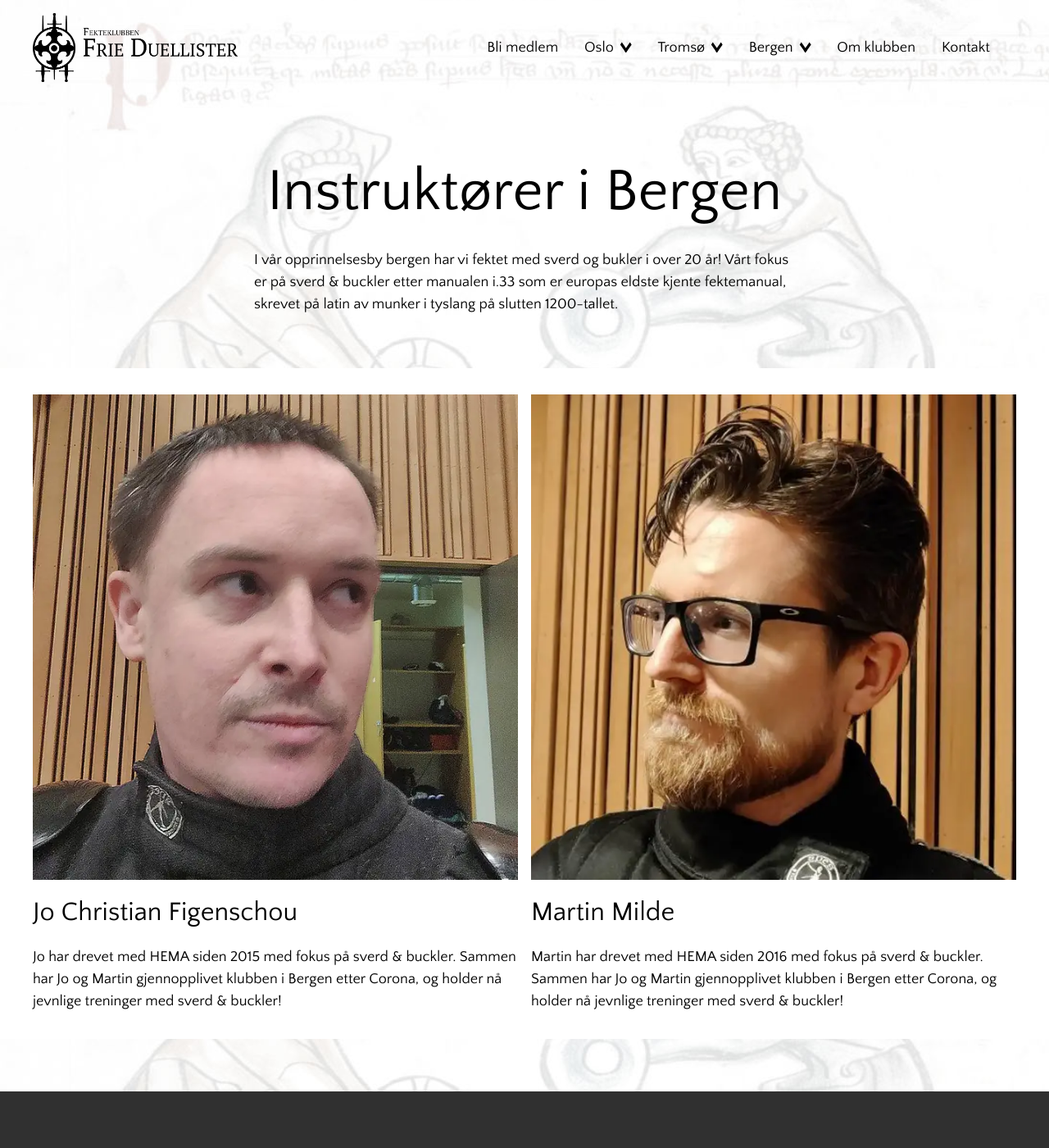
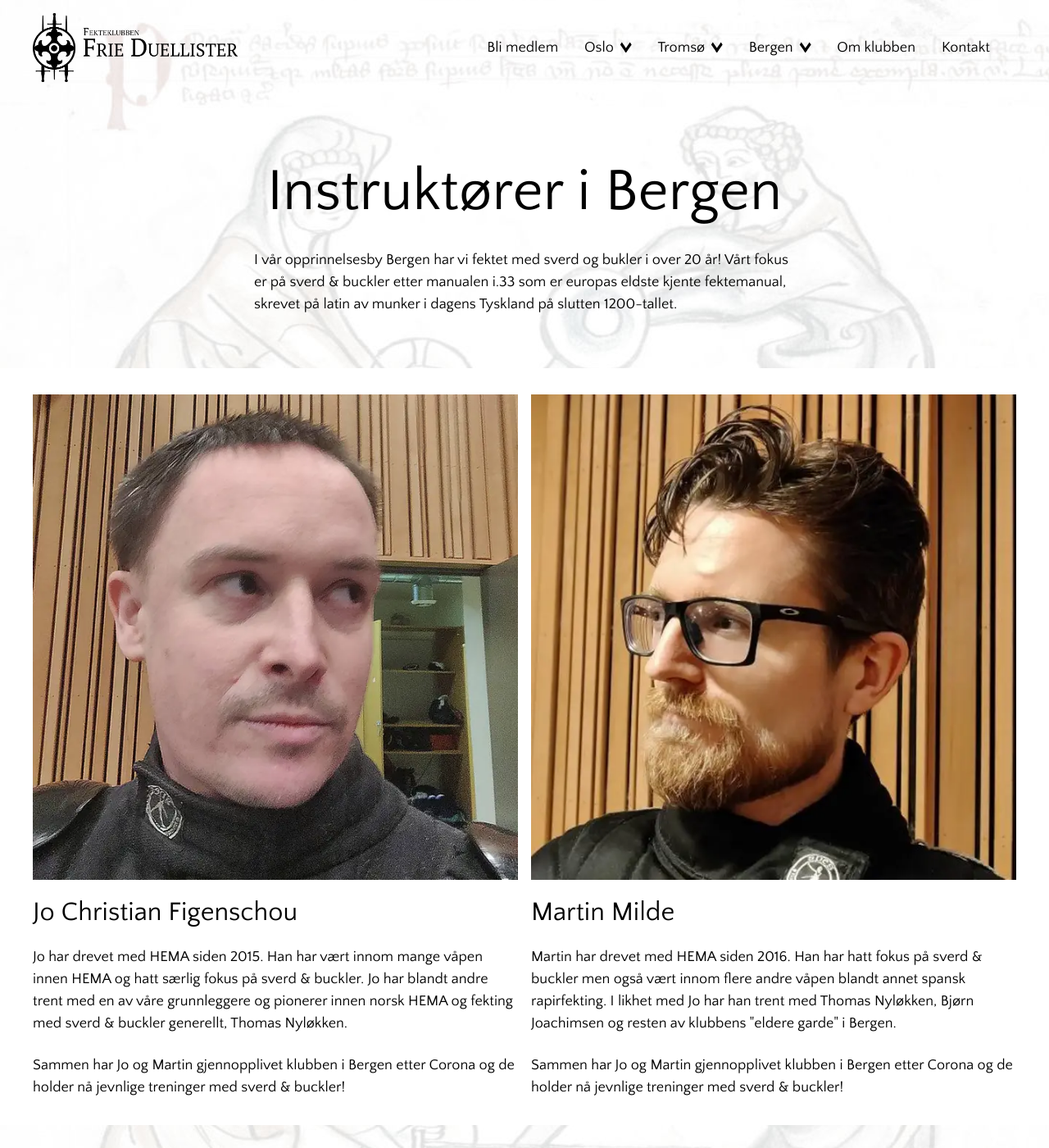
Before and after one commit to frieduellister/frieduellister.github.io, a Jekyll site: the page built from pages/bergen/instroktorer-bergen.html, in a window 1280 px wide and 1400 px high. Shown: the whole window at 82% size. Built offline with Jekyll 4.4.1, drawn with Linux system fonts in a browser that asks for light colours.

Commit message:
Oppdaterte innhold for Bergen

```diff
--- a/pages/bergen/instroktorer-bergen.html
+++ b/pages/bergen/instroktorer-bergen.html
@@ -9,8 +9,9 @@ permalink: /bergen/instroktorer
 
 <div class="row row--indent spacing-4">
   <p>
-    I vår opprinnelsesby bergen har vi fektet med sverd og bukler i over 20 år! Vårt fokus er på sverd & buckler etter
-    manualen i.33 som er europas eldste kjente fektemanual, skrevet på latin av munker i tyslang på slutten 1200-tallet.
+    I vår opprinnelsesby Bergen har vi fektet med sverd og bukler i over 20 år! Vårt fokus er på sverd & buckler etter
+    manualen i.33 som er europas eldste kjente fektemanual, skrevet på latin av munker i dagens Tyskland på slutten
+    1200-tallet.
   </p>
 </div>
 <div class="background-white spacing-4">
@@ -24,8 +25,13 @@ permalink: /bergen/instroktorer
         >
         <h2 class="font-l spacing-1">Jo Christian Figenschou</h2>
         <p>
-          Jo har drevet med HEMA siden 2015 med fokus på sverd & buckler. Sammen har Jo og Martin gjennopplivet klubben
-          i Bergen etter Corona, og holder nå jevnlige treninger med sverd & buckler!
+          Jo har drevet med HEMA siden 2015. Han har vært innom mange våpen innen HEMA og hatt særlig fokus på sverd &
+          buckler. Jo har blandt andre trent med en av våre grunnleggere og pionerer innen norsk HEMA og fekting med
+          sverd & buckler generellt, Thomas Nyløkken.
+        </p>
+        <p>
+          Sammen har Jo og Martin gjennopplivet klubben i Bergen etter Corona og de holder nå jevnlige treninger med
+          sverd & buckler!
         </p>
       </div>
       <div class="grid-50">
@@ -36,8 +42,13 @@ permalink: /bergen/instroktorer
         >
         <h2 class="font-l spacing-1">Martin Milde</h2>
         <p>
-          Martin har drevet med HEMA siden 2016 med fokus på sverd & buckler. Sammen har Jo og Martin gjennopplivet
-          klubben i Bergen etter Corona, og holder nå jevnlige treninger med sverd & buckler!
+          Martin har drevet med HEMA siden 2016. Han har hatt fokus på sverd & buckler men også vært innom flere andre
+          våpen blandt annet spansk rapirfekting. I likhet med Jo har han trent med Thomas Nyløkken, Bjørn Joachimsen og
+          resten av klubbens "eldere garde" i Bergen.
+        </p>
+        <p>
+          Sammen har Jo og Martin gjennopplivet klubben i Bergen etter Corona og de holder nå jevnlige treninger med
+          sverd & buckler!
         </p>
       </div>
     </div>
--- a/pages/bergen/trening-bergen.html
+++ b/pages/bergen/trening-bergen.html
@@ -34,7 +34,7 @@ permalink: /bergen/trening
           <strong>For nybegynnere og viderekommende</strong><br>
           <strong>Tid: </strong>Mandager 20:00 - 22:00<br>
           <strong>Sted: </strong>Ulriken Bydelssenter, Landåsveien 31A, 5097 Bergen<br>
-          <strong>Instruktør: </strong>Jo Christian Figenschou<br>
+          <strong>Instruktøer: </strong>Jo Christian Figenschou og Martin Milde<br>
         </p>
         <p>Etthåndssverd med lite skjold, populær våpenkombinasjon gjennom hele middelalderen.</p>
       </div>
```
